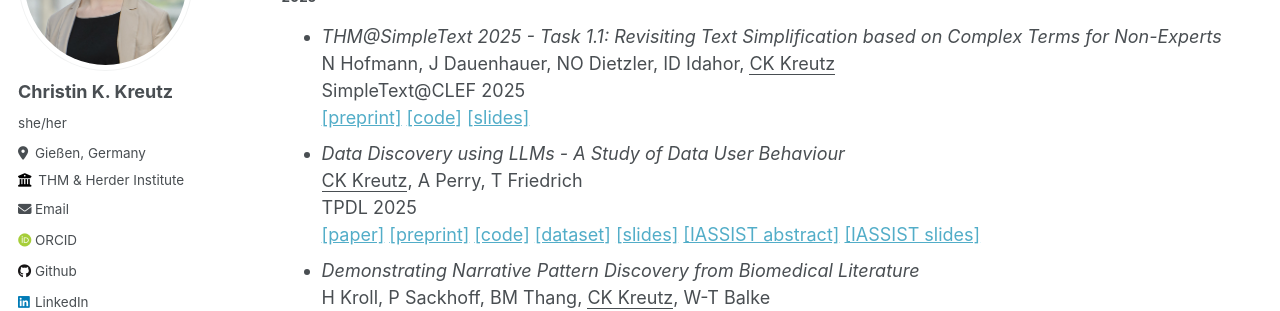
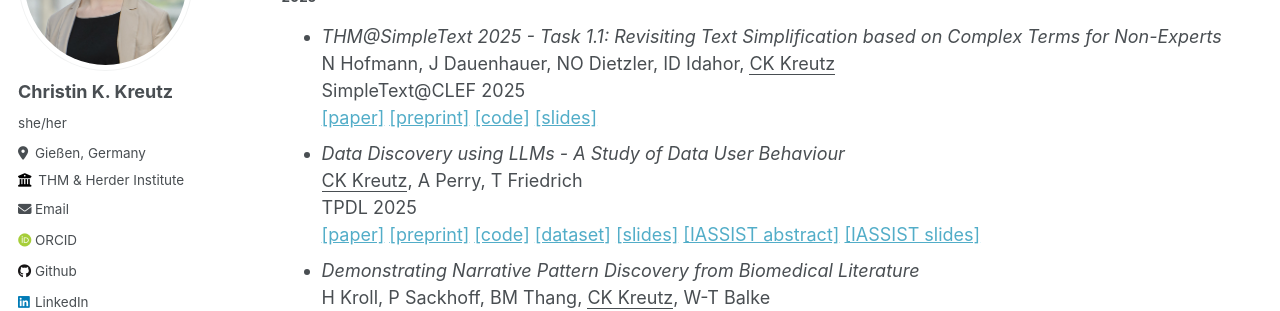
Before and after one commit to kreutzch/kreutzch.github.io, a Jekyll site: the page built from _pages/publications.md, in a window 1280 px wide and 900 px high. Shown: the part 217-528 px from the top of the window. Built offline with Jekyll 4.4.1, drawn with Linux system fonts in a browser that asks for light colours; some web fonts are replaced.

Commit message:
SimpleText'25 paper

```diff
--- a/_pages/publications.md
+++ b/_pages/publications.md
@@ -11,6 +11,7 @@ author_profile: True
 - *THM@SimpleText 2025 - Task 1.1: Revisiting Text Simplification based on Complex Terms for Non-Experts*\\
 N Hofmann, J Dauenhauer, NO Dietzler, ID Idahor, <u>CK Kreutz</u>\\
 SimpleText@CLEF 2025\\
+[[paper]](https://ceur-ws.org/Vol-4038/paper_352.pdf)
 [[preprint]](https://arxiv.org/abs/2507.04414)
 [[code]](https://github.com/kreutzch/THM-SimpleText-25)
 [[slides]](../files/SimpleText2025_Slides.pdf)
```
